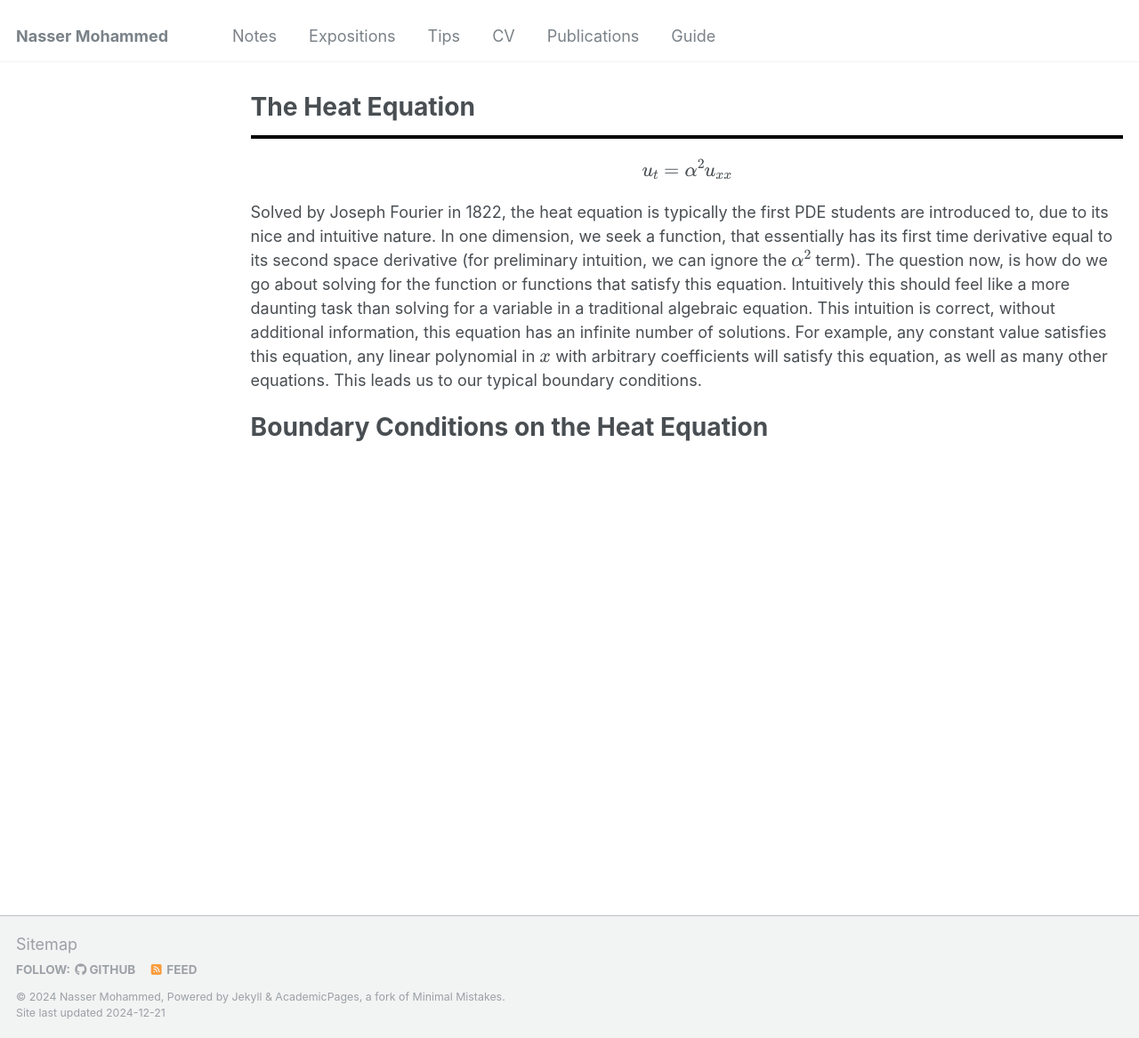
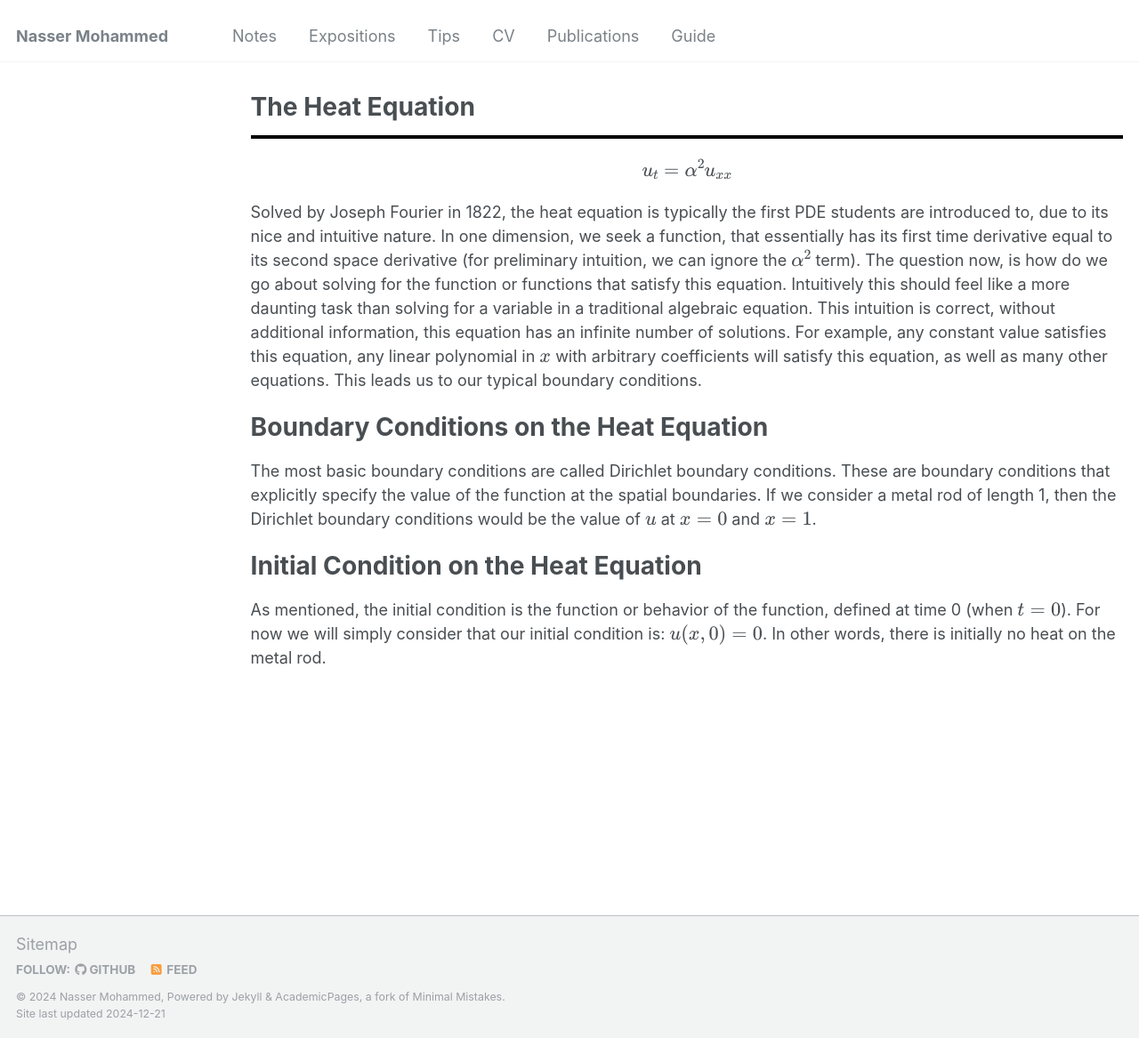
Before and after one commit to Nasser-Mohammed/Nasser-Mohammed.github.io, a Jekyll site: the page built from _pages/notes/pde/heatequation.md, in a window 1280 px wide and 1167 px high. Shown: the whole window at 89% size. Built offline with Jekyll 4.4.1, drawn with Linux system fonts in a browser that asks for light colours.

Commit message:
Update heatequation.md

```diff
--- a/_pages/notes/pde/heatequation.md
+++ b/_pages/notes/pde/heatequation.md
@@ -11,4 +11,9 @@ Solved by Joseph Fourier in 1822, the heat equation is typically the first PDE s
 In one dimension, we seek a function, that essentially has its first time derivative equal to its second space derivative (for preliminary intuition, we can ignore the \\(\alpha^2\\) term). The question now, is how do we go about solving for the function or functions that satisfy this equation. Intuitively this should feel like a more daunting task than solving for a variable in a traditional algebraic equation. This intuition is correct, without additional information, this equation has an infinite number of solutions. For example, any constant value satisfies this equation, any linear polynomial in \\(x\\) with arbitrary coefficients will satisfy this equation, as well as many other equations. This leads us to our typical boundary conditions.
 
 Boundary Conditions on the Heat Equation
-===
+==
+The most basic boundary conditions are called Dirichlet boundary conditions. These are boundary conditions that explicitly specify the value of the function at the spatial boundaries. If we consider a metal rod of length 1, then the Dirichlet boundary conditions would be the value of \\(u\\) at \\(x = 0\\) and \\(x = 1\\).
+
+Initial Condition on the Heat Equation
+==
+As mentioned, the initial condition is the function or behavior of the function, defined at time 0 (when \\(t = 0\\)). For now we will simply consider that our initial condition is: \\(u(x, 0) = 0\\). In other words, there is initially no heat on the metal rod.
```
